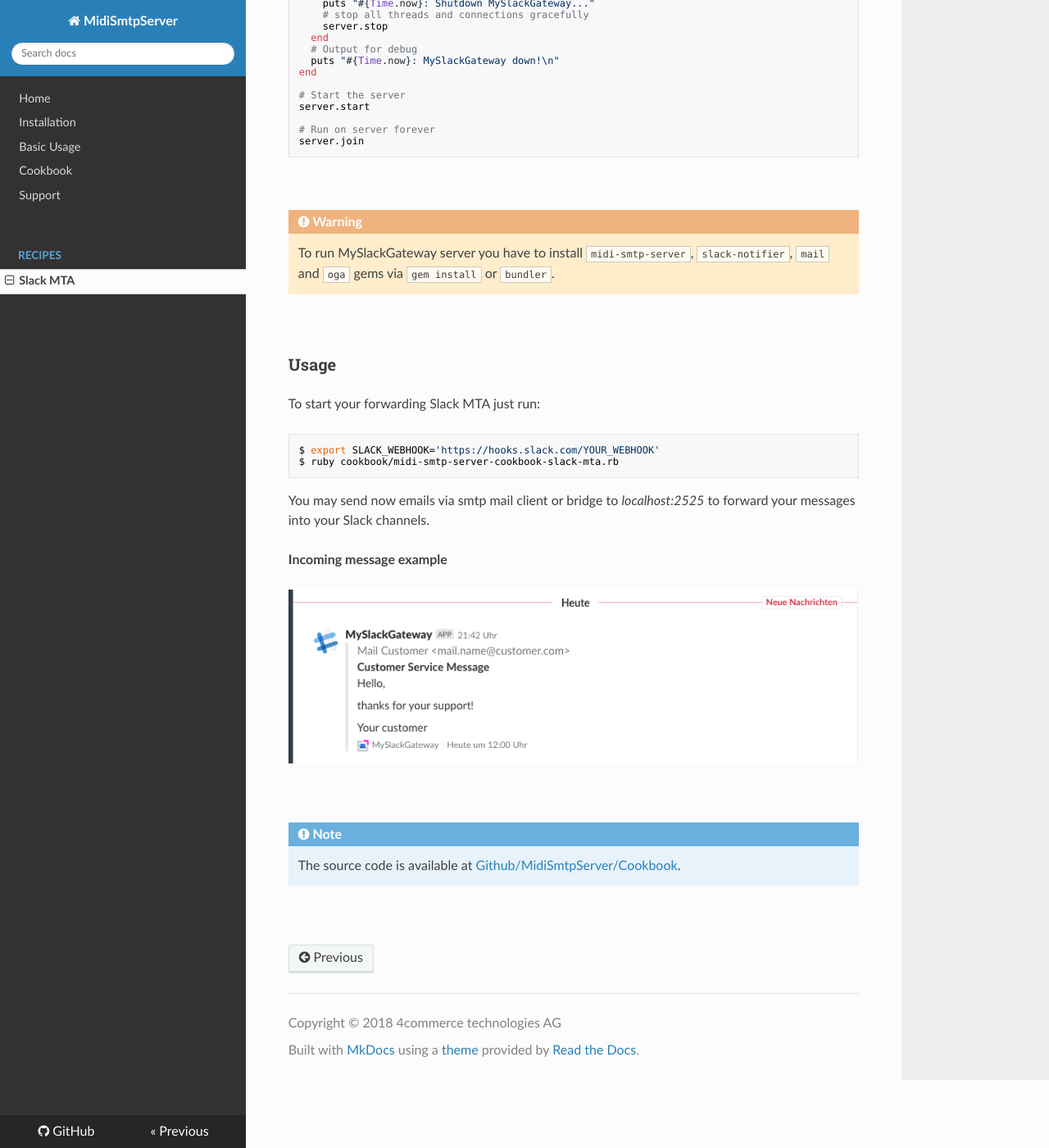
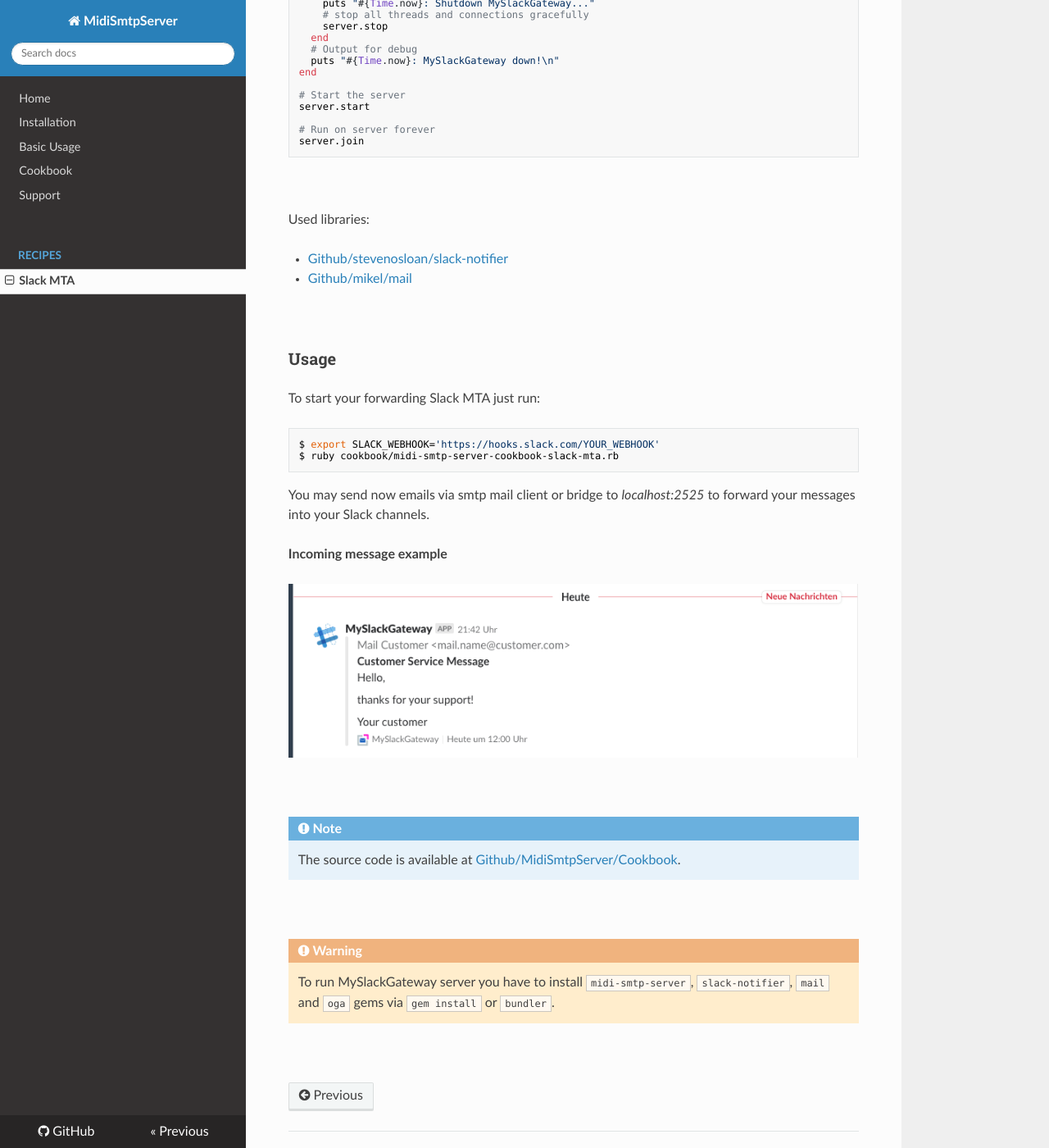
Before and after one commit to 4commerce-technologies-AG/midi-smtp-server, an MkDocs documentation site: the page built from mkdocs/cookbook_recipe_slack_mta.md, in a window 1280 px wide and 1400 px high, scrolled down 5741 px. Shown: the whole window at 82% size. Built offline with MkDocs 1.6.1, drawn with Linux system fonts in a browser that asks for light colours; nearby versions of some CDN libraries; old or Windows-style settings are respelled for this version of MkDocs.

Commit message:
mod: add used components

```diff
--- a/mkdocs/cookbook_recipe_slack_mta.md
+++ b/mkdocs/cookbook_recipe_slack_mta.md
@@ -140,9 +140,10 @@
 
 <br>
 
-!!! Warning
+Used libraries:
 
-    To run MySlackGateway server you have to install `midi-smtp-server`, `slack-notifier`, `mail` and `oga` gems via `gem install` or `bundler`.
+* [Github/stevenosloan/slack-notifier](https://github.com/stevenosloan/slack-notifier)
+* [Github/mikel/mail](https://github.com/mikel/mail)
 
 <br>
 
@@ -169,3 +170,9 @@
     midi-smtp-server/blob/master/cookbook/midi-smtp-server-recipe-slack-mta.rb).
 
 <br>
+
+!!! Warning
+
+    To run MySlackGateway server you have to install `midi-smtp-server`, `slack-notifier`, `mail` and `oga` gems via `gem install` or `bundler`.
+
+<br>
```
